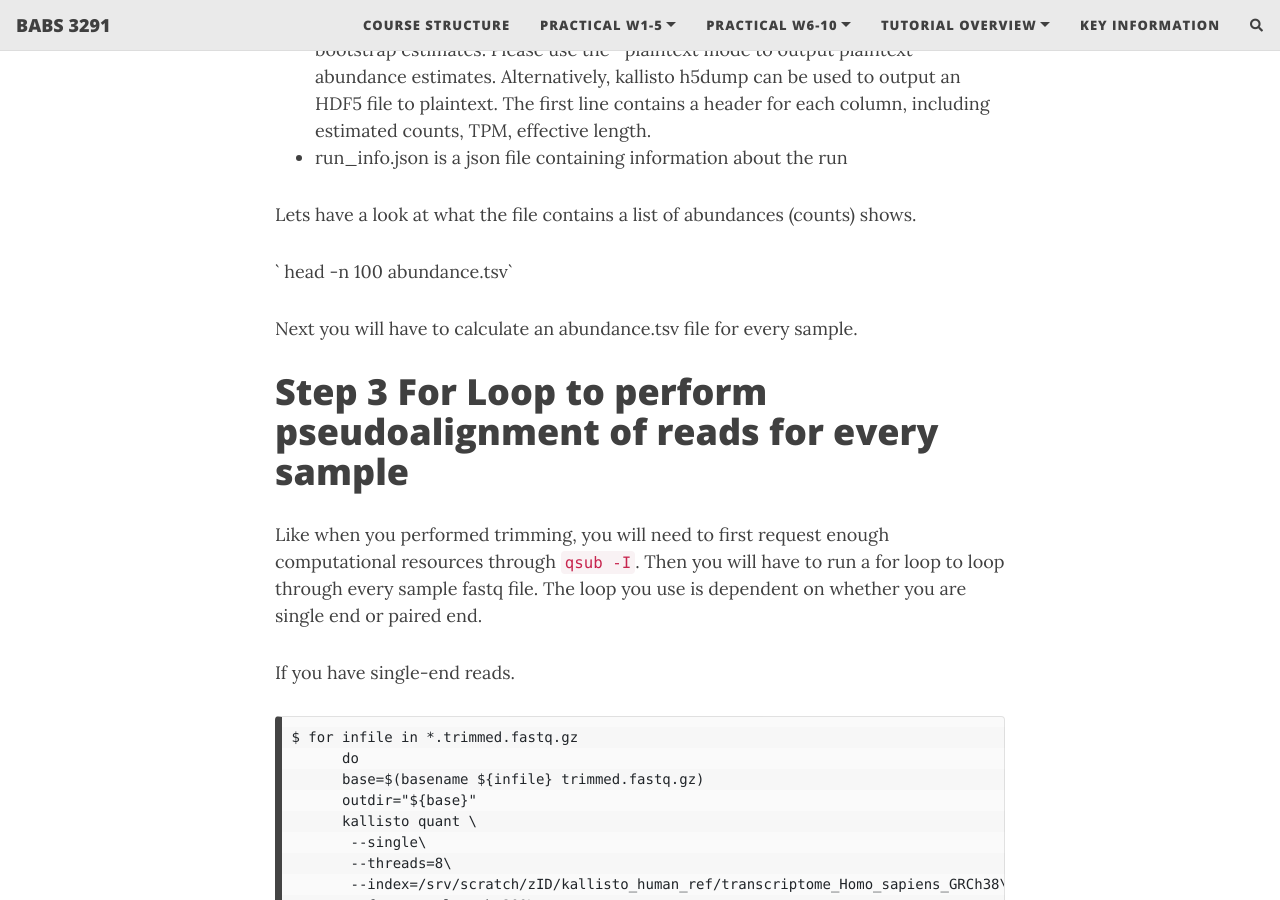
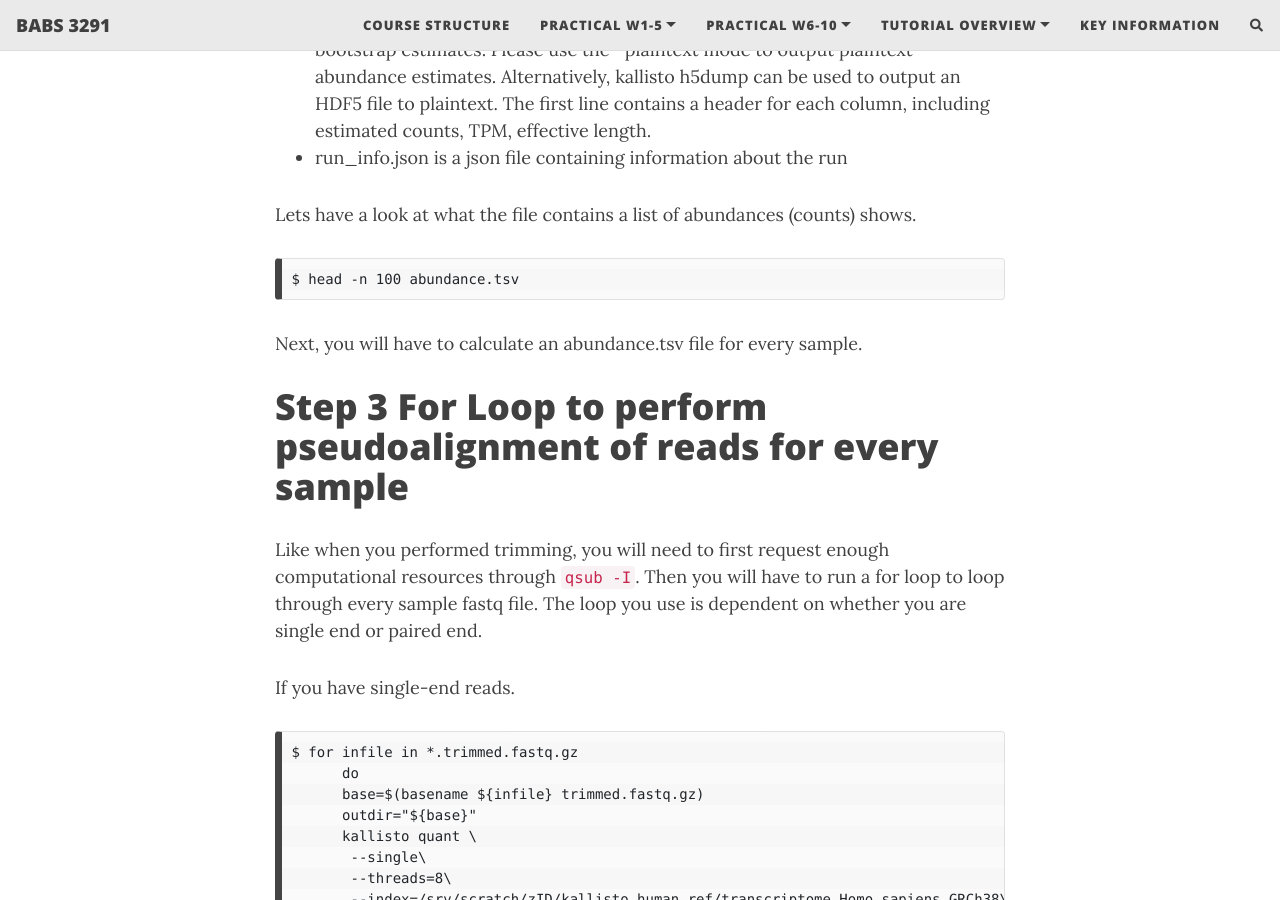
Before and after one commit to theheking/babs-rna-seq-2024, a Jekyll site: the page built from practical_overview/Week6_Alignment.md, in a window 1280 px wide and 900 px high, scrolled down 9582 px. Built offline with Jekyll 4.4.1, drawn with Linux system fonts in a browser that asks for light colours; nearby versions of some CDN libraries; comment, search, counter and statistics services are not loaded.

```diff
--- a/practical_overview/Week6_Alignment.md
+++ b/practical_overview/Week6_Alignment.md
@@ -291,9 +291,9 @@ kallisto quant produces three output files by default:
 
  Lets have a look at what the file contains a list of abundances (counts) shows.
 
-  ` head -n 100 abundance.tsv`
+    $ head -n 100 abundance.tsv
 
-Next you will have to calculate an abundance.tsv file for every sample.
+Next, you will have to calculate an abundance.tsv file for every sample.
 
 Step 3 For Loop to perform pseudoalignment of reads for every sample
 ========================================================================
```
